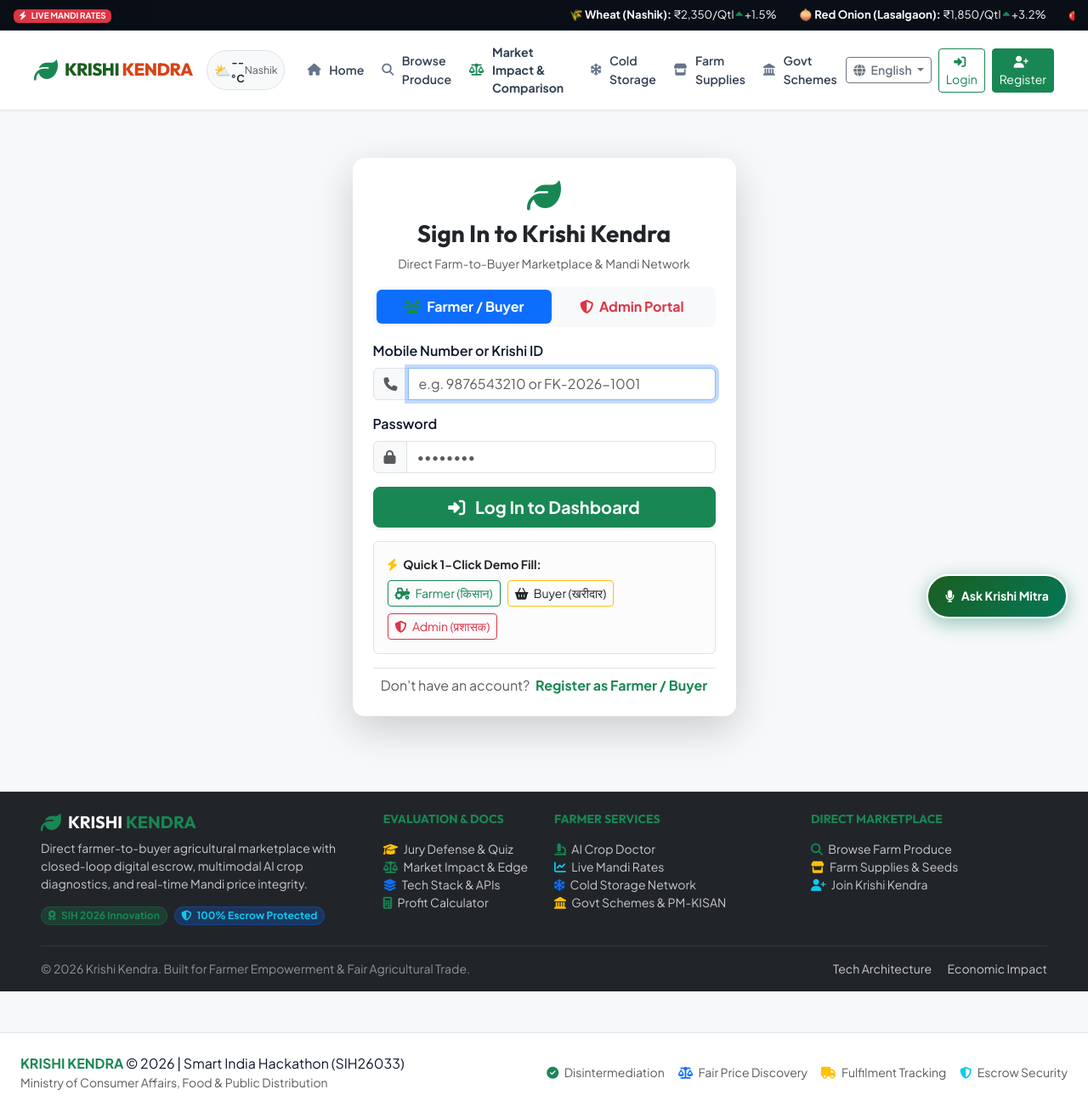
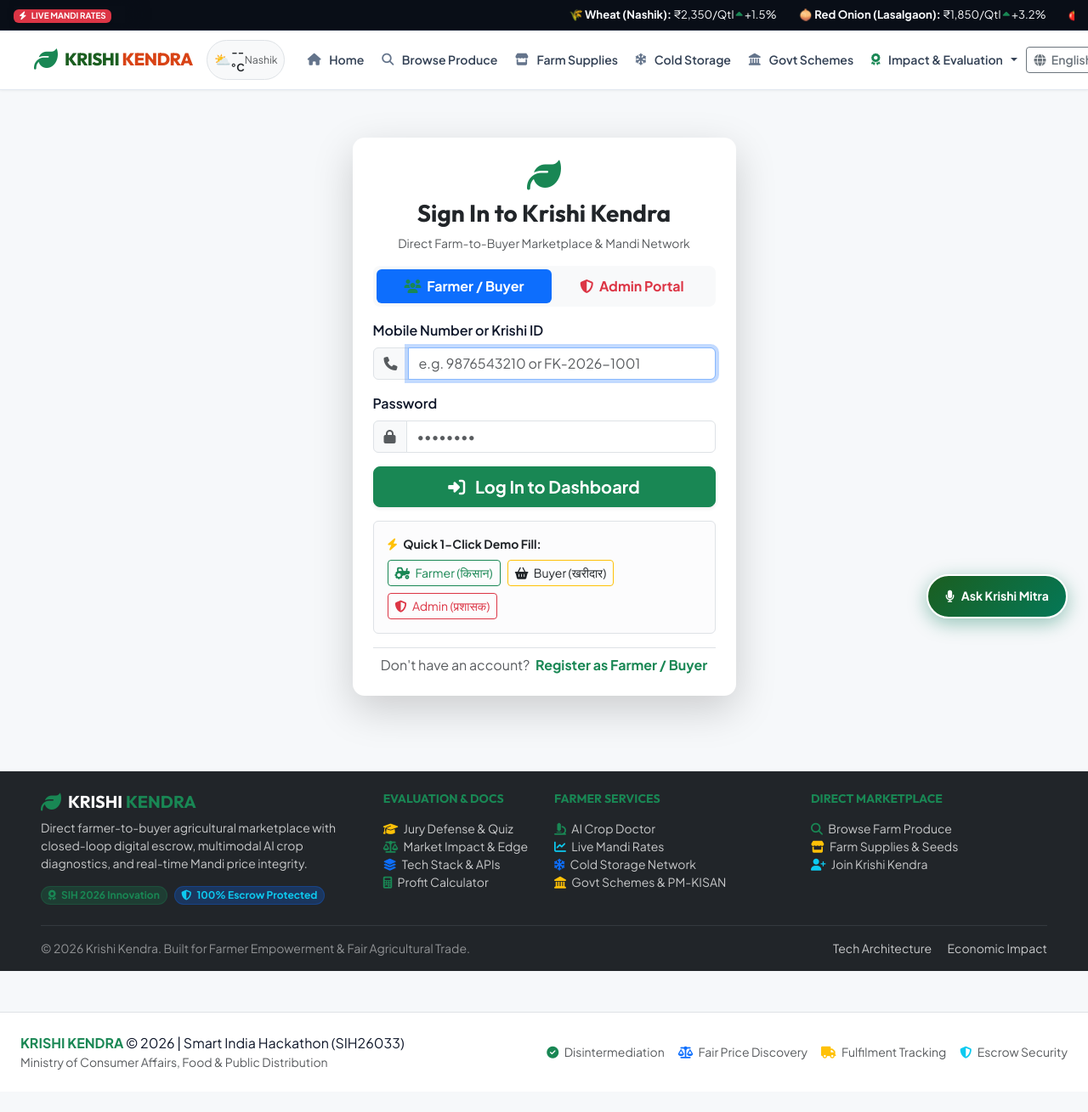
Before and after one commit to GranthSidhant/Krishi_Kendra, a Flask app: page /auth/login in a window 1280 px wide. Shown: the whole page at 85% size. After the commit the page ends 1259 px from the top, so only its background shows below. Run offline with Flask 3, Linux system fonts and the light colour scheme; some libraries are stand-ins or nearby versions.

Commit message:
fix(navbar): fix broken dropdown markup and align right-side navigation tabs cleanly

```diff
--- a/app/static/css/style.css
+++ b/app/static/css/style.css
@@ -135,6 +135,7 @@ main {
   display: inline-flex;
   align-items: center;
   gap: 0.35rem;
+  white-space: nowrap;
 }
 .navbar-nav .nav-link i {
   color: #64748b;
@@ -166,6 +167,18 @@ main {
   border-radius: var(--radius-md);
   border: 1px solid var(--border-slate);
   box-shadow: var(--shadow-md);
+  padding: 0.5rem;
+}
+.dropdown-item {
+  font-size: 0.86rem;
+  font-weight: 500;
+  border-radius: var(--radius-sm);
+  padding: 0.45rem 0.75rem;
+  transition: all 0.15s ease;
+}
+.dropdown-item:hover, .dropdown-item.active {
+  background-color: var(--light-green);
+  color: var(--primary-green) !important;
 }
 
 /* ==========================================================================
--- a/app/templates/base.html
+++ b/app/templates/base.html
@@ -112,12 +112,13 @@
 
               <!-- Farmer More Tools Dropdown -->
               <li class="nav-item dropdown">
-                <a class="nav-link dropdown-toggle" href="#" role="button" data-bs-toggle="dropdown">
+                <a class="nav-link dropdown-toggle {% if request.endpoint in ['main.market_impact', 'main.evaluator_quiz', 'main.tech_stack_docs', 'farmer.crop_doctor', 'farmer.browse_requirements', 'farmer.profit_calculator', 'farmer.mandi_rates', 'cold_storage.index', 'schemes.index', 'requests.index'] %}active{% endif %}" href="#" role="button" data-bs-toggle="dropdown">
                   <i class="fas fa-tools me-1"></i> <span>Services & Tools</span>
                 </a>
-                  <li><a class="dropdown-item" href="{{ url_for('main.market_impact') }}"><i class="fas fa-balance-scale me-2 text-success"></i> <span>Market Comparison & Impact</span></a></li>
-                  <li><a class="dropdown-item" href="{{ url_for('main.evaluator_quiz') }}"><i class="fas fa-graduation-cap me-2 text-warning"></i> <span class="fw-bold">Jury Defense & Quiz</span></a></li>
-                  <li><a class="dropdown-item" href="{{ url_for('main.tech_stack_docs') }}"><i class="fas fa-layer-group me-2 text-primary"></i> <span>Tech Stack & APIs</span></a></li>
+                <ul class="dropdown-menu shadow">
+                  <li><a class="dropdown-item {% if request.endpoint == 'main.market_impact' %}active{% endif %}" href="{{ url_for('main.market_impact') }}"><i class="fas fa-balance-scale me-2 text-success"></i> <span>Market Comparison & Impact</span></a></li>
+                  <li><a class="dropdown-item {% if request.endpoint == 'main.evaluator_quiz' %}active{% endif %}" href="{{ url_for('main.evaluator_quiz') }}"><i class="fas fa-graduation-cap me-2 text-warning"></i> <span class="fw-bold">Jury Defense & Quiz</span></a></li>
+                  <li><a class="dropdown-item {% if request.endpoint == 'main.tech_stack_docs' %}active{% endif %}" href="{{ url_for('main.tech_stack_docs') }}"><i class="fas fa-layer-group me-2 text-primary"></i> <span>Tech Stack & APIs</span></a></li>
                   <li><hr class="dropdown-divider"></li>
                   <li><a class="dropdown-item" href="{{ url_for('farmer.crop_doctor') }}"><i class="fas fa-microscope me-2 text-muted"></i> <span>AI Crop Doctor</span></a></li>
                   <li><a class="dropdown-item" href="{{ url_for('farmer.browse_requirements') }}"><i class="fas fa-bullhorn me-2 text-muted"></i> <span>Buyer Demands (Pre-Orders)</span></a></li>
@@ -146,13 +147,13 @@
 
               <!-- Buyer More Tools Dropdown -->
               <li class="nav-item dropdown">
-                <a class="nav-link dropdown-toggle" href="#" role="button" data-bs-toggle="dropdown">
+                <a class="nav-link dropdown-toggle {% if request.endpoint in ['main.market_impact', 'main.evaluator_quiz', 'main.tech_stack_docs', 'cold_storage.index', 'marketplace.index', 'schemes.index', 'requests.index'] %}active{% endif %}" href="#" role="button" data-bs-toggle="dropdown">
                   <i class="fas fa-layer-group me-1"></i> <span>Explore</span>
                 </a>
                 <ul class="dropdown-menu shadow">
-                  <li><a class="dropdown-item" href="{{ url_for('main.market_impact') }}"><i class="fas fa-balance-scale me-2 text-primary"></i> <span>Market Comparison & Impact</span></a></li>
-                  <li><a class="dropdown-item" href="{{ url_for('main.evaluator_quiz') }}"><i class="fas fa-graduation-cap me-2 text-warning"></i> <span class="fw-bold">Jury Defense & Quiz</span></a></li>
-                  <li><a class="dropdown-item" href="{{ url_for('main.tech_stack_docs') }}"><i class="fas fa-layer-group me-2 text-primary"></i> <span>Tech Stack & APIs</span></a></li>
+                  <li><a class="dropdown-item {% if request.endpoint == 'main.market_impact' %}active{% endif %}" href="{{ url_for('main.market_impact') }}"><i class="fas fa-balance-scale me-2 text-primary"></i> <span>Market Comparison & Impact</span></a></li>
+                  <li><a class="dropdown-item {% if request.endpoint == 'main.evaluator_quiz' %}active{% endif %}" href="{{ url_for('main.evaluator_quiz') }}"><i class="fas fa-graduation-cap me-2 text-warning"></i> <span class="fw-bold">Jury Defense & Quiz</span></a></li>
+                  <li><a class="dropdown-item {% if request.endpoint == 'main.tech_stack_docs' %}active{% endif %}" href="{{ url_for('main.tech_stack_docs') }}"><i class="fas fa-layer-group me-2 text-primary"></i> <span>Tech Stack & APIs</span></a></li>
                   <li><hr class="dropdown-divider"></li>
                   <li><a class="dropdown-item" href="{{ url_for('cold_storage.index') }}"><i class="fas fa-snowflake me-2 text-muted"></i> <span data-i18n="nav_cold_storage">Cold Storage Network</span></a></li>
                   <li><a class="dropdown-item" href="{{ url_for('marketplace.index') }}"><i class="fas fa-store me-2 text-muted"></i> <span data-i18n="nav_marketplace">Farm Supplies</span></a></li>
@@ -166,28 +167,42 @@
                 <a class="nav-link {% if 'admin.' in (request.endpoint or '') %}active{% endif %}" href="{{ url_for('admin.dashboard') }}"><i class="fas fa-shield-alt me-1"></i> Admin Portal</a>
               </li>
               <li class="nav-item">
-                <a class="nav-link" href="{{ url_for('admin.moderation_list') }}"><i class="fas fa-flag me-1"></i> Moderation Hub</a>
+                <a class="nav-link {% if request.endpoint == 'admin.moderation_list' %}active{% endif %}" href="{{ url_for('admin.moderation_list') }}"><i class="fas fa-flag me-1"></i> Moderation Hub</a>
               </li>
-              <li class="nav-item">
-                <a class="nav-link {% if request.endpoint == 'main.market_impact' %}active{% endif %}" href="{{ url_for('main.market_impact') }}"><i class="fas fa-balance-scale me-1 text-success"></i> <span>Impact & Comparison</span></a>
+              <li class="nav-item dropdown">
+                <a class="nav-link dropdown-toggle {% if request.endpoint in ['main.market_impact', 'main.evaluator_quiz', 'main.tech_stack_docs'] %}active{% endif %}" href="#" role="button" data-bs-toggle="dropdown">
+                  <i class="fas fa-award me-1 text-success"></i> <span>Evaluation & Impact</span>
+                </a>
+                <ul class="dropdown-menu shadow">
+                  <li><a class="dropdown-item {% if request.endpoint == 'main.market_impact' %}active{% endif %}" href="{{ url_for('main.market_impact') }}"><i class="fas fa-balance-scale me-2 text-success"></i> <span>Market Comparison & Impact</span></a></li>
+                  <li><a class="dropdown-item {% if request.endpoint == 'main.evaluator_quiz' %}active{% endif %}" href="{{ url_for('main.evaluator_quiz') }}"><i class="fas fa-graduation-cap me-2 text-warning"></i> <span class="fw-bold">Jury Defense & Quiz</span></a></li>
+                  <li><a class="dropdown-item {% if request.endpoint == 'main.tech_stack_docs' %}active{% endif %}" href="{{ url_for('main.tech_stack_docs') }}"><i class="fas fa-layer-group me-2 text-primary"></i> <span>Tech Stack & APIs</span></a></li>
+                </ul>
               </li>
             {% endif %}
 
           {% else %}
             <li class="nav-item">
-              <a class="nav-link" href="{{ url_for('buyer.browse') }}"><i class="fas fa-search me-1"></i> <span>Browse Produce</span></a>
+              <a class="nav-link {% if request.endpoint == 'buyer.browse' %}active{% endif %}" href="{{ url_for('buyer.browse') }}"><i class="fas fa-search me-1"></i> <span>Browse Produce</span></a>
             </li>
             <li class="nav-item">
-              <a class="nav-link {% if request.endpoint == 'main.market_impact' %}active{% endif %}" href="{{ url_for('main.market_impact') }}"><i class="fas fa-balance-scale me-1 text-success"></i> <span class="fw-bold">Market Impact & Comparison</span></a>
+              <a class="nav-link {% if 'marketplace.' in (request.endpoint or '') %}active{% endif %}" href="{{ url_for('marketplace.index') }}"><i class="fas fa-store me-1"></i> <span data-i18n="nav_marketplace">Farm Supplies</span></a>
             </li>
             <li class="nav-item">
-              <a class="nav-link" href="{{ url_for('cold_storage.index') }}"><i class="fas fa-snowflake me-1"></i> <span data-i18n="nav_cold_storage">Cold Storage</span></a>
+              <a class="nav-link {% if 'cold_storage.' in (request.endpoint or '') %}active{% endif %}" href="{{ url_for('cold_storage.index') }}"><i class="fas fa-snowflake me-1"></i> <span data-i18n="nav_cold_storage">Cold Storage</span></a>
             </li>
             <li class="nav-item">
-              <a class="nav-link" href="{{ url_for('marketplace.index') }}"><i class="fas fa-store me-1"></i> <span data-i18n="nav_marketplace">Farm Supplies</span></a>
+              <a class="nav-link {% if 'schemes.' in (request.endpoint or '') %}active{% endif %}" href="{{ url_for('schemes.index') }}"><i class="fas fa-landmark me-1"></i> <span data-i18n="nav_schemes">Govt Schemes</span></a>
             </li>
-            <li class="nav-item">
-              <a class="nav-link" href="{{ url_for('schemes.index') }}"><i class="fas fa-landmark me-1"></i> <span data-i18n="nav_schemes">Govt Schemes</span></a>
+            <li class="nav-item dropdown">
+              <a class="nav-link dropdown-toggle {% if request.endpoint in ['main.market_impact', 'main.evaluator_quiz', 'main.tech_stack_docs'] %}active{% endif %}" href="#" role="button" data-bs-toggle="dropdown">
+                <i class="fas fa-award me-1 text-success"></i> <span>Impact & Evaluation</span>
+              </a>
+              <ul class="dropdown-menu shadow">
+                <li><a class="dropdown-item {% if request.endpoint == 'main.market_impact' %}active{% endif %}" href="{{ url_for('main.market_impact') }}"><i class="fas fa-balance-scale me-2 text-success"></i> <span>Market Comparison & Impact</span></a></li>
+                <li><a class="dropdown-item {% if request.endpoint == 'main.evaluator_quiz' %}active{% endif %}" href="{{ url_for('main.evaluator_quiz') }}"><i class="fas fa-graduation-cap me-2 text-warning"></i> <span class="fw-bold">Jury Defense & Quiz</span></a></li>
+                <li><a class="dropdown-item {% if request.endpoint == 'main.tech_stack_docs' %}active{% endif %}" href="{{ url_for('main.tech_stack_docs') }}"><i class="fas fa-layer-group me-2 text-primary"></i> <span>Tech Stack & Architecture</span></a></li>
+              </ul>
             </li>
           {% endif %}
         </ul>
```
